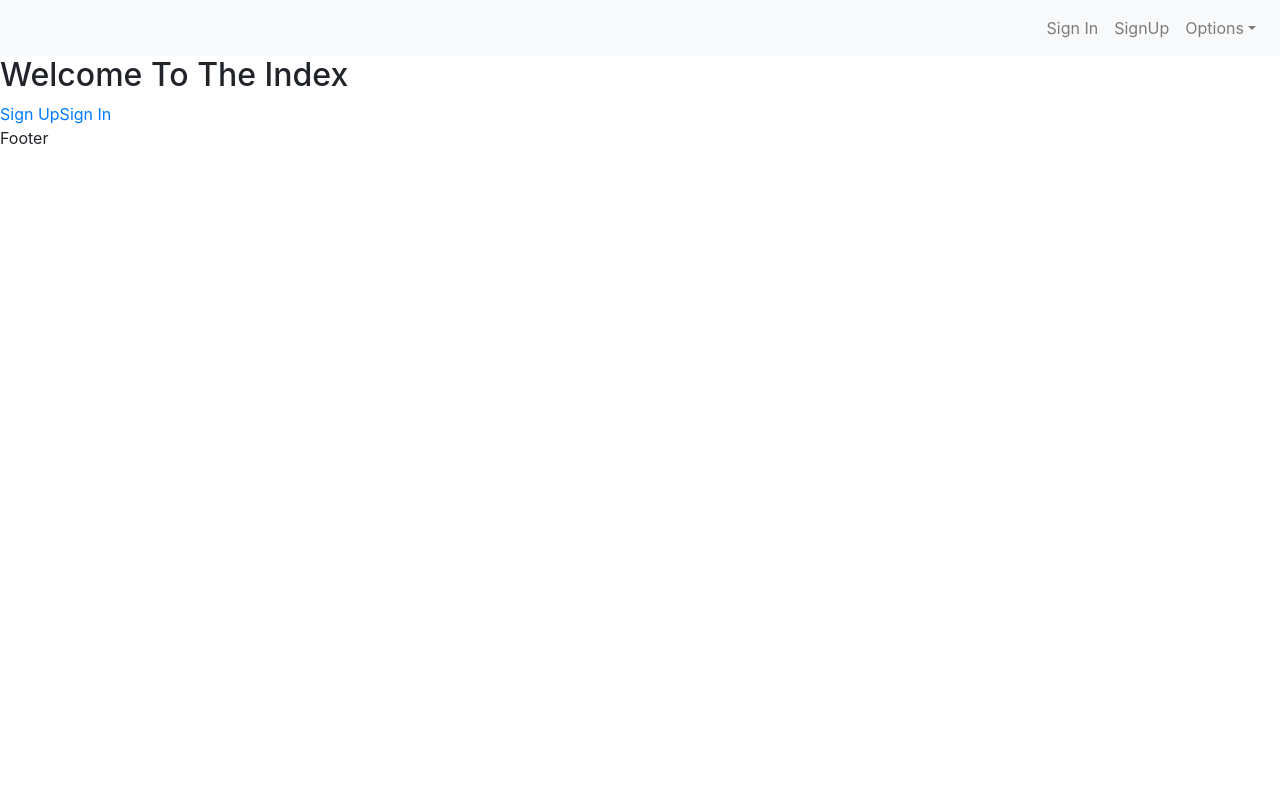
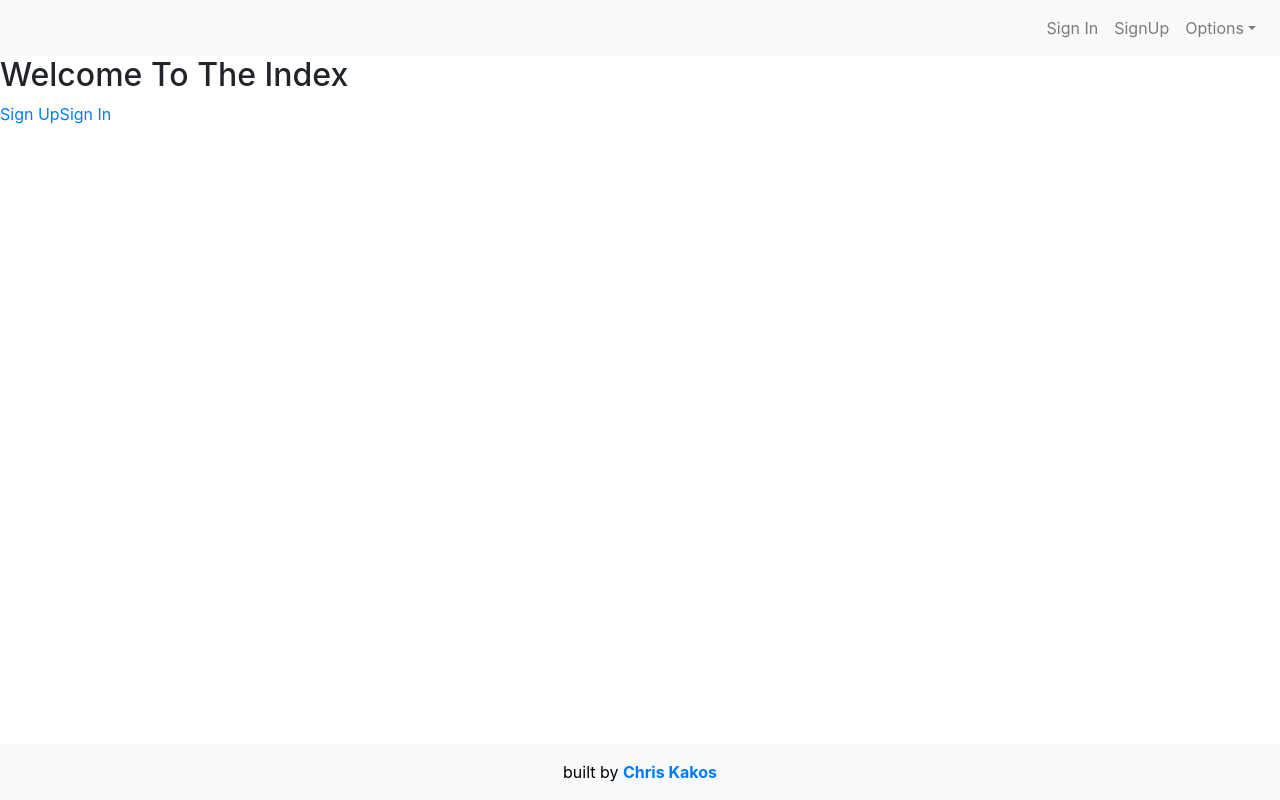
Before and after one commit to ch2isk4kos/seo-demo, a Next.js app in the folder client/: page / in a window 1280 px wide. Built offline with nearby package versions, Linux system fonts and the light colour scheme.

Commit message:
render footer component

```diff
--- a/client/components/Layout.js
+++ b/client/components/Layout.js
@@ -1,12 +1,13 @@
 import React from "react";
 import Header from "../components/Header";
+import Footer from "../components/Footer";
 
 const Layout = ({ children }) => {
   return (
     <>
       <Header />
       {children}
-      <p>Footer</p>
+      <Footer />
     </>
   );
 };
```
